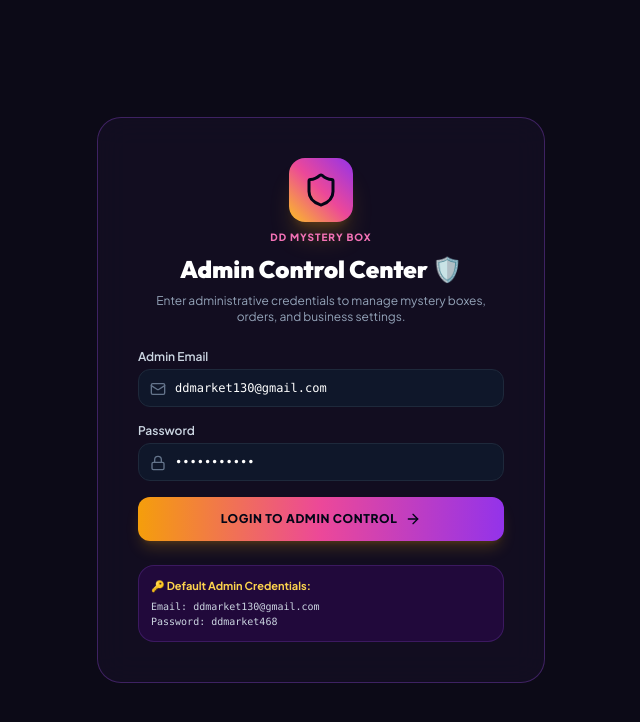
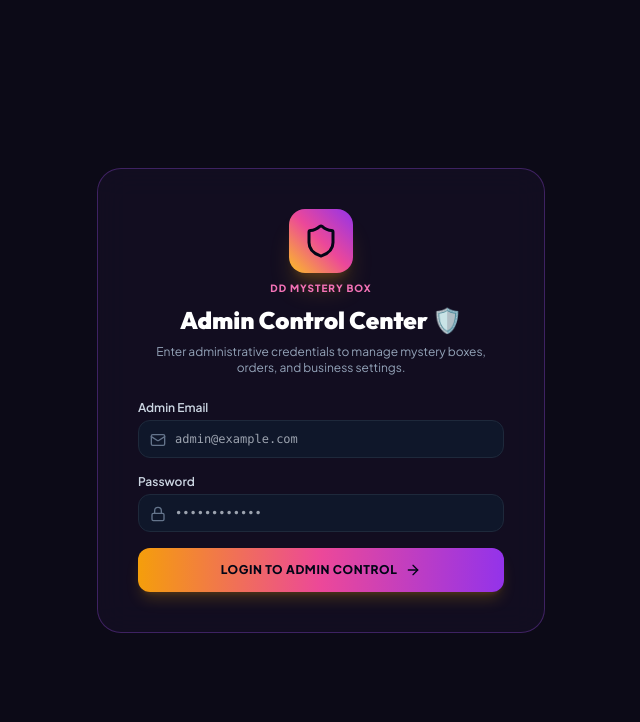
Before and after one commit to ssanjay31431-commits/DD-_MYSTERY, a React (Vite) app in the folder admin/: page /admin/login in a window 1280 px wide. Shown: the top 722 px of the page, without its empty margins (319-959 px from the left). Built offline with nearby package versions, Linux system fonts and the light colour scheme; no server answers; the HTML template or start-up script is replaced by a standard one.

Commit message:
fix: Remove default credentials notice box from AdminLogin page

```diff
--- a/admin/src/pages/AdminLogin.jsx
+++ b/admin/src/pages/AdminLogin.jsx
@@ -4,8 +4,8 @@ import { Shield, Lock, Mail, ArrowRight } from 'lucide-react';
 import { useAdminAuth } from '../context/AdminAuthContext';
 
 export const AdminLogin = () => {
-  const [email, setEmail] = useState('ddmarket130@gmail.com');
-  const [password, setPassword] = useState('ddmarket468');
+  const [email, setEmail] = useState('');
+  const [password, setPassword] = useState('');
   const [loading, setLoading] = useState(false);
 
   const { loginAdmin } = useAdminAuth();
@@ -53,6 +53,7 @@ export const AdminLogin = () => {
                 required
                 value={email}
                 onChange={(e) => setEmail(e.target.value)}
+                placeholder="admin@example.com"
                 className="w-full pl-9 pr-3 py-2.5 rounded-xl bg-slate-900 border border-slate-800 text-white text-xs font-mono focus:border-amber-400 focus:outline-none"
               />
             </div>
@@ -67,6 +68,7 @@ export const AdminLogin = () => {
                 required
                 value={password}
                 onChange={(e) => setPassword(e.target.value)}
+                placeholder="••••••••••••"
                 className="w-full pl-9 pr-3 py-2.5 rounded-xl bg-slate-900 border border-slate-800 text-white text-xs font-mono focus:border-amber-400 focus:outline-none"
               />
             </div>
@@ -81,12 +83,6 @@ export const AdminLogin = () => {
           </button>
         </form>
 
-        <div className="p-3 rounded-2xl bg-purple-950/40 border border-purple-500/20 text-left text-[11px] text-slate-300">
-          <span className="font-bold text-amber-300 block mb-1">🔑 Default Admin Credentials:</span>
-          <p className="font-mono text-[10px]">Email: ddmarket130@gmail.com</p>
-          <p className="font-mono text-[10px]">Password: ddmarket468</p>
-        </div>
-
       </div>
     </div>
   );
```
